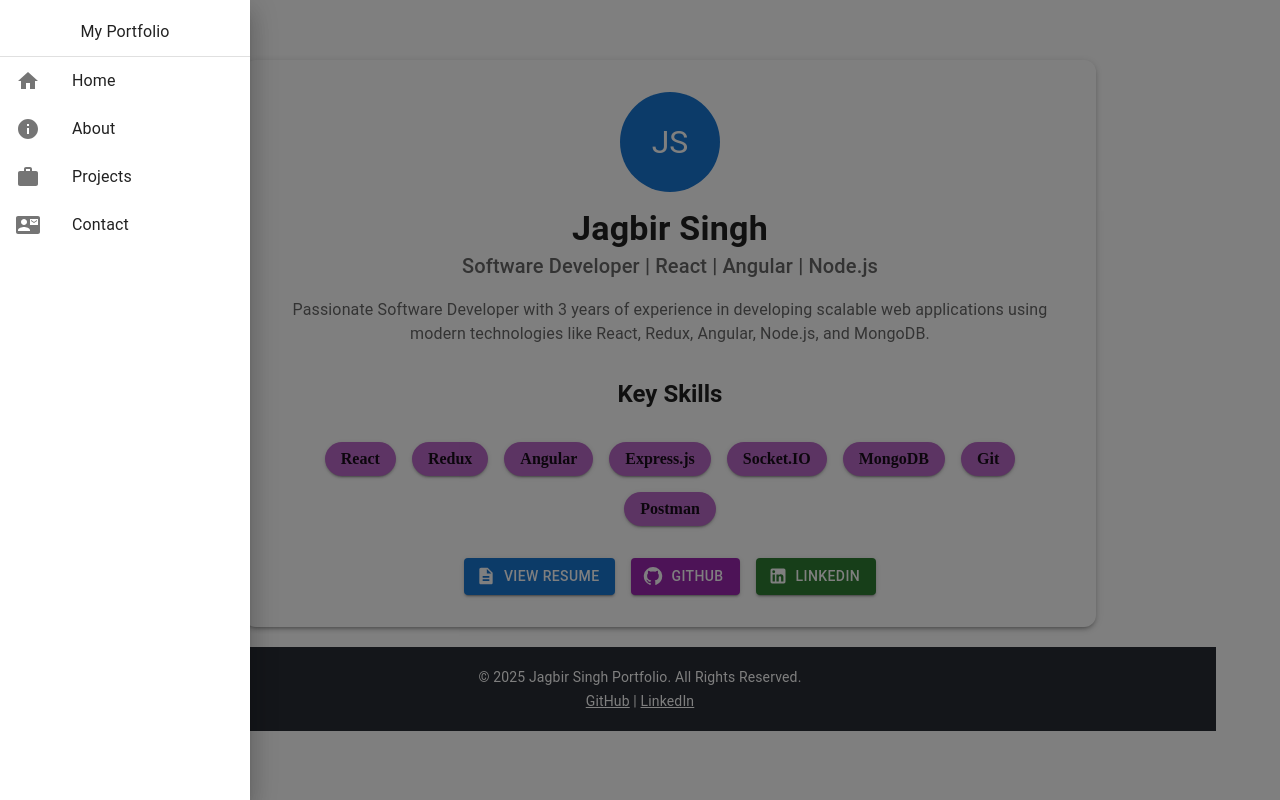
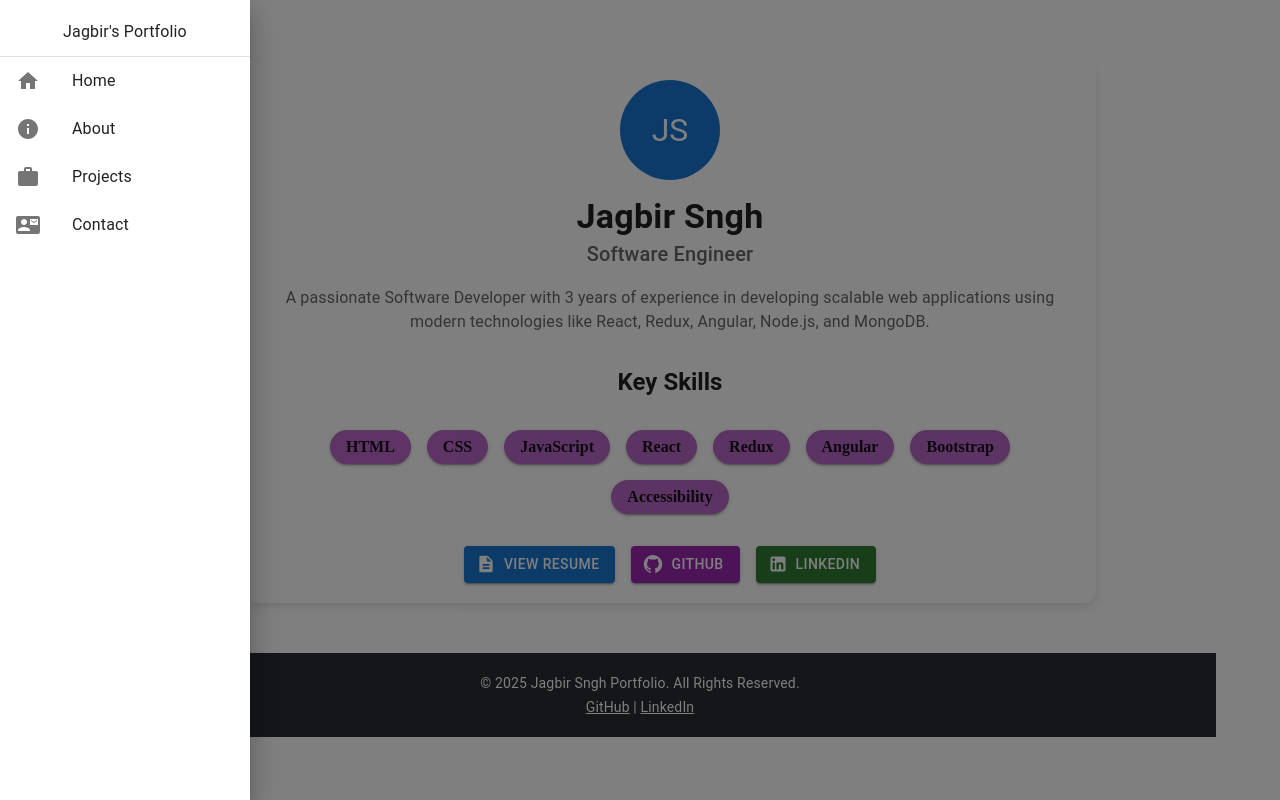
Before and after one commit to jagbirsaini95/portfolio-react-app, a React (Vite) app: page / in a window 1280 px wide. Both pictures are taken after a click on the button 30 px from the left and 30 px from the top of the page. Built offline with nearby package versions, Linux system fonts and the light colour scheme.

Commit message:
moved text to constants and animatedcard ypdated for custom style

```diff
--- a/src/assets/constants.ts
+++ b/src/assets/constants.ts
@@ -1,3 +1,12 @@
+export const myInfo = {
+    name: 'Jagbir Sngh',
+    designation: 'Software Engineer',
+    description: 'A passionate Software Developer with 3 years of experience in developing scalable web applications using modern technologies like React, Redux, Angular, Node.js, and MongoDB.',
+    email: 'jagbirsaini95@gmail.com',
+    linkedInURL: 'https://www.linkedin.com/in/jagbirsaini95',
+    gitHubURL: 'https://github.com/jagbirsaini95',
+}
+
 export const experienceTimeline = [
     {
         year: "March 2023 – Present",
@@ -31,40 +40,37 @@ export const experienceTimeline = [
     },
 ];
 
-
 export const projects = [
     {
         title: "User Management System",
         description: "A user authentication and management system built using React, Express, JWT, and MongoDB.",
         image: "https://img.freepik.com/free-vector/personal-settings-concept-illustration_114360-2659.jpg?t=st=1738408154~exp=1738411754~hmac=ed1367a676afd3e3dcf2d5d1946592163dd05851d0d794b1d55b23dd1a589cd2&w=740",
-        url: "https://github.com/jagbirsaini95/UMS",
+        url: `${myInfo.gitHubURL}/UMS`,
     },
     {
         title: "Chat Room Application",
         description: "A real-time chat application built using HTML, CSS, JavaScript, and Socket.IO.",
         image: "https://img.freepik.com/free-vector/messenger-application-flat-style_23-2147792779.jpg?t=st=1738408474~exp=1738412074~hmac=baacabdafd19ca5fddb9cfd0eda41a188a1f5f6032e3dd11bea55ff7b332a609&w=740",
-        url: "https://github.com/jagbirsaini95/ChatRoomSocket.ioAndNode",
+        url: `${myInfo.gitHubURL}/ChatRoomSocket.ioAndNode`,
     },
     {
         title: "E-commerce Application",
         description: "An Angular-based e-commerce platform with AuthGuards, LocalStorage, and a JSON server.",
         image: "https://img.freepik.com/free-vector/isometric-laptop-with-shopping-cart-keypad_1262-16544.jpg?t=st=1738408527~exp=1738412127~hmac=5c6f0fc8b8f20f84349302589ef79eae2bcc85810bb1cc7cdca4b4b629c0afec&w=740",
-        url: "https://github.com/jagbirsaini95/Ecommerce-Angular-and-json-server",
+        url: `${myInfo.gitHubURL}/Ecommerce-Angular-and-json-server`,
     },
     {
         title: "Recipe Application",
         description: "A recipe management app using Angular, AuthGuards, and Firebase Realtime Database.",
         image: "https://img.freepik.com/free-photo/person-taking-photo-bowls-with-food-with-smartphone_23-2149428181.jpg?t=st=1738408625~exp=1738412225~hmac=5aba1680c71bd950d9e33bc67d9516ecaa8e1b9fb4a10378790438c61b2515e1&w=360",
-        url: "https://github.com/jagbirsaini95/Recipe-Application",
+        url: `${myInfo.gitHubURL}/Recipe-Application`,
     },
 ];
 
-
-
 export const skills = {
-    Frontend: "HTML, CSS, JavaScript, React, Redux, Angular, Bootstrap, Accessibility",
-    Backend: "Express.js, Socket.IO, Postman",
-    Database: "MongoDB",
-    VersionControl: "Git, GitHub, GitLab",
-    OS: "Windows, Mac, WSL",
-};
+    Frontend: ["HTML", "CSS", "JavaScript", "React", "Redux", "Angular", "Bootstrap", "Accessibility"],
+    Backend: ["Express.js", "Socket.IO", "Postman"],
+    Database: ["MongoDB"],
+    VersionControl: ["Git", "GitHub", "GitLab"],
+    OS: ["Windows", "Mac", "WSL"]
+}
--- a/src/components/AminatedCard.tsx
+++ b/src/components/AminatedCard.tsx
@@ -1,12 +1,12 @@
 import { Card, styled } from "@mui/material";
 
 // Styled Card with CSS animations
-export const AnimatedCard = styled(Card)<{ padding?: string }>(({ padding }) => ({
+export const AnimatedCard = styled(Card)<{ customStyle?: Object }>(({ customStyle }) => ({
+    ...customStyle,
     margin: "30px 0px",
     borderRadius: 12,
     boxShadow: "0px 4px 10px rgba(0, 0, 0, 0.1)",
     transition: "transform 0.3s ease-in-out, box-shadow 0.3s ease-in-out",
-    padding: padding || "", // Default padding
     "&:hover": {
         transform: "scale(1.05)",
         boxShadow: "0px 6px 15px rgba(0, 0, 0, 0.2)",
--- a/src/components/Footer.tsx
+++ b/src/components/Footer.tsx
@@ -1,4 +1,5 @@
 import { Box, Typography, Link } from '@mui/material';
+import { myInfo } from '../assets/constants';
 
 const Footer = () => {
     return (
@@ -11,13 +12,13 @@ const Footer = () => {
             }}
         >
             <Typography variant="body2" gutterBottom>
-                &copy; {new Date().getFullYear()} Jagbir Singh Portfolio. All Rights Reserved.
+                &copy; {new Date().getFullYear()} {myInfo.name} Portfolio. All Rights Reserved.
             </Typography>
             <Typography variant="body2">
-                <Link href="https://github.com/jagbirsaini95" color="inherit" target="_blank" rel="noopener noreferrer">
+                <Link href={myInfo.gitHubURL} color="inherit" target="_blank" rel="noopener noreferrer">
                     GitHub
                 </Link>{' | '}
-                <Link href="https://www.linkedin.com/in/jagbirsaini95" color="inherit" target="_blank" rel="noopener noreferrer">
+                <Link href={myInfo.linkedInURL} color="inherit" target="_blank" rel="noopener noreferrer">
                     LinkedIn
                 </Link>
             </Typography>
--- a/src/components/Sidebar.tsx
+++ b/src/components/Sidebar.tsx
@@ -32,7 +32,7 @@ const Sidebar = () => {
             <Drawer anchor="left" open={open} onClose={toggleDrawer}>
                 <List sx={{ width: 250 }}>
                     <ListItem>
-                        <ListItemText primary="My Portfolio" sx={{ fontWeight: "bold", textAlign: "center" }} />
+                        <ListItemText primary="Jagbir's Portfolio" sx={{ fontWeight: "bold", textAlign: "center" }} />
                     </ListItem>
                     <Divider />
                     {menuItems.map((item, index) => (
--- a/src/pages/Contact.tsx
+++ b/src/pages/Contact.tsx
@@ -1,6 +1,7 @@
 import { useState } from "react";
 import { Container, TextField, Button, Typography, Paper, Box } from "@mui/material";
 import { Send } from "@mui/icons-material";
+import { myInfo } from "../assets/constants";
 
 const Contact = () => {
     const [formData, setFormData] = useState({
@@ -15,7 +16,7 @@ const Contact = () => {
 
     const handleSubmit = (e: React.FormEvent<HTMLFormElement>) => {
         e.preventDefault();
-        const mailtoLink = `mailto:jagbirsaini95@gmail.com?subject=Contact from ${formData.name}&body=${formData.message}%0D%0A%0D%0AFrom: ${formData.email}`;
+        const mailtoLink = `mailto:${myInfo.email}?subject=Contact from ${formData.name}&body=${formData.message}%0D%0A%0D%0AFrom: ${formData.email}`;
         window.location.href = mailtoLink;
     };
 
--- a/src/pages/Home.tsx
+++ b/src/pages/Home.tsx
@@ -1,13 +1,13 @@
 import { Container, Typography, Button, Box, Grid, Paper, Avatar } from "@mui/material";
 import { GitHub, LinkedIn, Description } from "@mui/icons-material";
 import resume from '../assets/Jagbir_Singh_SDE_Resume.pdf'
-
-const skills = ["React", "Redux", "Angular", "Express.js", "Socket.IO", "MongoDB", "Git", "Postman"];
+import { AnimatedCard } from "../components/AminatedCard";
+import { myInfo, skills } from "../assets/constants";
 
 const Home = () => {
     return (
         <Container maxWidth="md" sx={{ mt: 4 }}>
-            <Paper elevation={3} sx={{ p: 4, borderRadius: 3, textAlign: "center" }}>
+            <AnimatedCard customStyle={{ padding: "20px", textAlign: 'center' }}>
                 {/* Profile Section */}
                 <Avatar
                     sx={{
@@ -22,13 +22,13 @@ const Home = () => {
                 </Avatar>
 
                 <Typography variant="h4" fontWeight="bold" sx={{ mt: 2 }}>
-                    Jagbir Singh
+                    {myInfo.name}
                 </Typography>
                 <Typography variant="h6" color="textSecondary">
-                    Software Developer | React | Angular | Node.js
+                    {myInfo.designation}
                 </Typography>
                 <Typography variant="body1" color="textSecondary" sx={{ mt: 2 }}>
-                    Passionate Software Developer with 3 years of experience in developing scalable web applications using modern technologies like React, Redux, Angular, Node.js, and MongoDB.
+                    {myInfo.description}
                 </Typography>
 
                 {/* Skills Section */}
@@ -37,7 +37,7 @@ const Home = () => {
                         Key Skills
                     </Typography>
                     <Grid container spacing={2} justifyContent="center" sx={{ mt: 2 }}>
-                        {skills.map((skill, index) => (
+                        {skills.Frontend.map((skillchip, index) => (
                             <Grid item key={index}>
                                 <Paper
                                     elevation={2}
@@ -49,7 +49,7 @@ const Home = () => {
                                         fontWeight: "bold",
                                     }}
                                 >
-                                    {skill}
+                                    {skillchip}
                                 </Paper>
                             </Grid>
                         ))}
@@ -72,7 +72,7 @@ const Home = () => {
                         variant="contained"
                         color="secondary"
                         startIcon={<GitHub />}
-                        href="https://github.com/jagbirsaini95"
+                        href={myInfo.gitHubURL}
                         target="_blank"
                         sx={{ mx: 1 }}
                     >
@@ -82,14 +82,14 @@ const Home = () => {
                         variant="contained"
                         color="success"
                         startIcon={<LinkedIn />}
-                        href="https://www.linkedin.com/in/jagbirsaini95"
+                        href={myInfo.linkedInURL}
                         target="_blank"
                         sx={{ mx: 1 }}
                     >
                         LinkedIn
                     </Button>
                 </Box>
-            </Paper>
+            </AnimatedCard>
         </Container>
     );
 };
```
Also changed, not shown: src/pages/Aboutme.tsx (+8 -8 lines).
